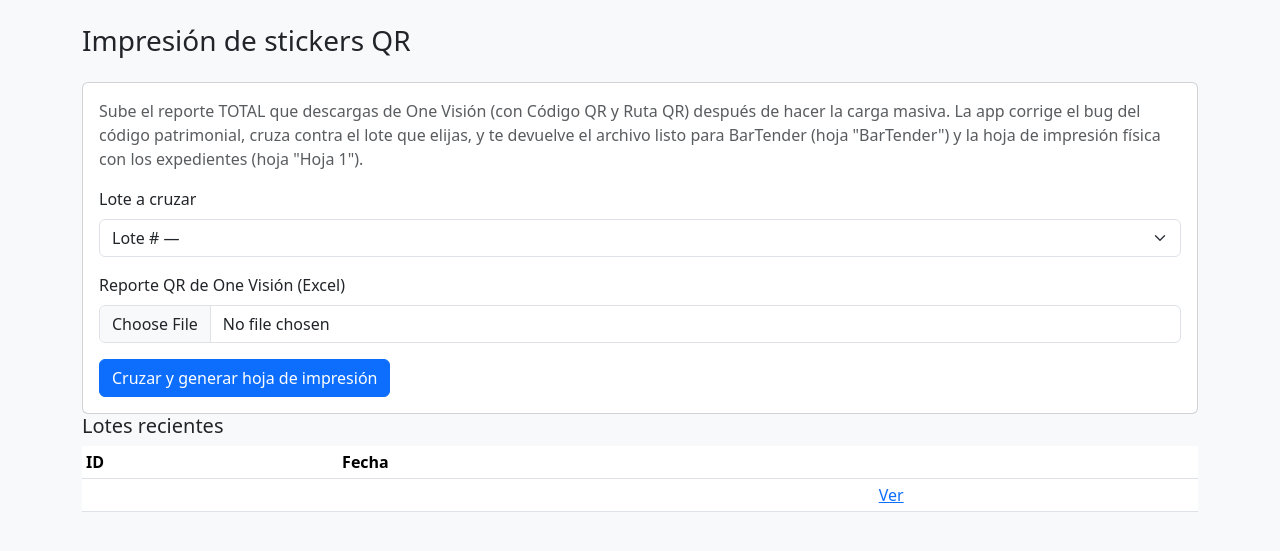
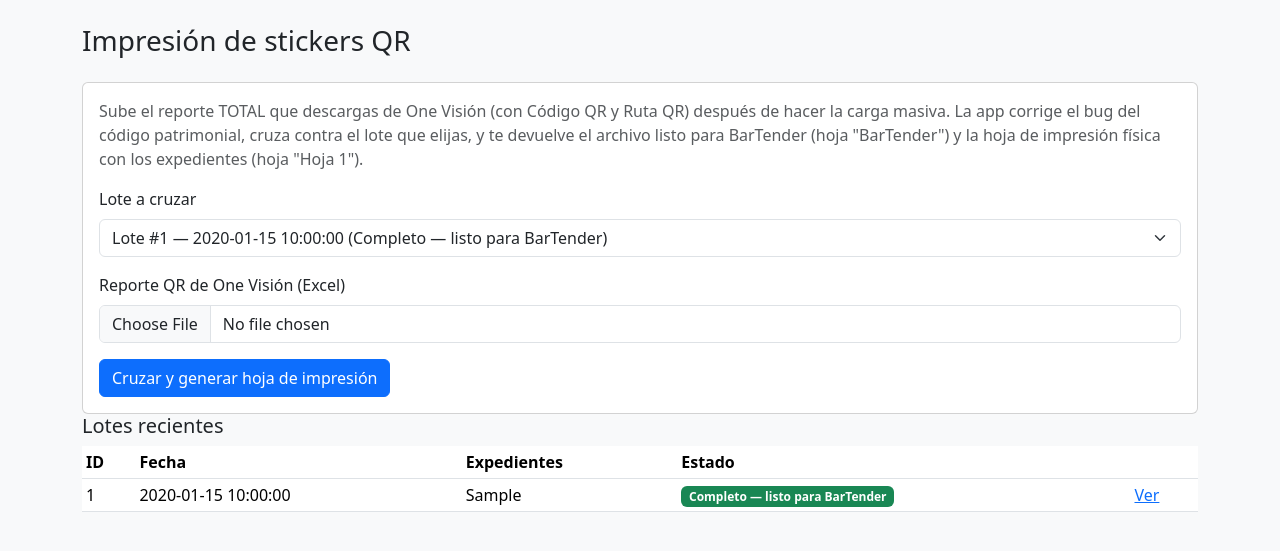
Before and after one commit to intkvn/siga-onevision-app2, a FastAPI app: page /impresion in a window 1280 px wide. Shown: the part 56-607 px from the top of the page. Run offline with FastAPI, Linux system fonts and the light colour scheme; the visitor is signed in with stand-in values (Sample User, id 1); tables that the repository leaves empty hold one stand-in row (values such as "Sample post"); parts of the project's set-up code (start-up, migrations or seed data) failed here and were passed over.

Commit message:
lotes up

```diff
--- a/app/templates/impresion.html
+++ b/app/templates/impresion.html
@@ -14,8 +14,8 @@
             <div class="mb-3">
                 <label class="form-label">Lote a cruzar</label>
                 <select name="lote_id" class="form-select" required>
-                    {% for l in lotes %}
-                    <option value="{{ l.id }}">Lote #{{ l.id }} — {{ l.fecha }}</option>
+                    {% for item in lotes %}
+                    <option value="{{ item.lote.id }}">Lote #{{ item.lote.id }} — {{ item.lote.fecha }} ({{ item.estado }})</option>
                     {% endfor %}
                 </select>
             </div>
@@ -30,13 +30,20 @@
 
 <h5>Lotes recientes</h5>
 <table class="table table-sm bg-white">
-    <thead><tr><th>ID</th><th>Fecha</th><th></th></tr></thead>
+    <thead><tr><th>ID</th><th>Fecha</th><th>Expedientes</th><th>Estado</th><th></th></tr></thead>
     <tbody>
-    {% for l in lotes %}
+    {% for item in lotes %}
         <tr>
-            <td>{{ l.id }}</td>
-            <td>{{ l.fecha }}</td>
-            <td><a href="/impresion/resultado/{{ l.id }}">Ver</a></td>
+            <td>{{ item.lote.id }}</td>
+            <td>{{ item.lote.fecha }}</td>
+            <td>{{ item.expedientes|join(", ") if item.expedientes else "-" }}</td>
+            <td>
+                {% if "Completo" in item.estado %}<span class="badge bg-success">{{ item.estado }}</span>
+                {% elif "Parcial" in item.estado %}<span class="badge bg-warning text-dark">{{ item.estado }}</span>
+                {% else %}<span class="badge bg-secondary">{{ item.estado }}</span>
+                {% endif %}
+            </td>
+            <td><a href="/impresion/resultado/{{ item.lote.id }}">Ver</a></td>
         </tr>
     {% endfor %}
     </tbody>
```
